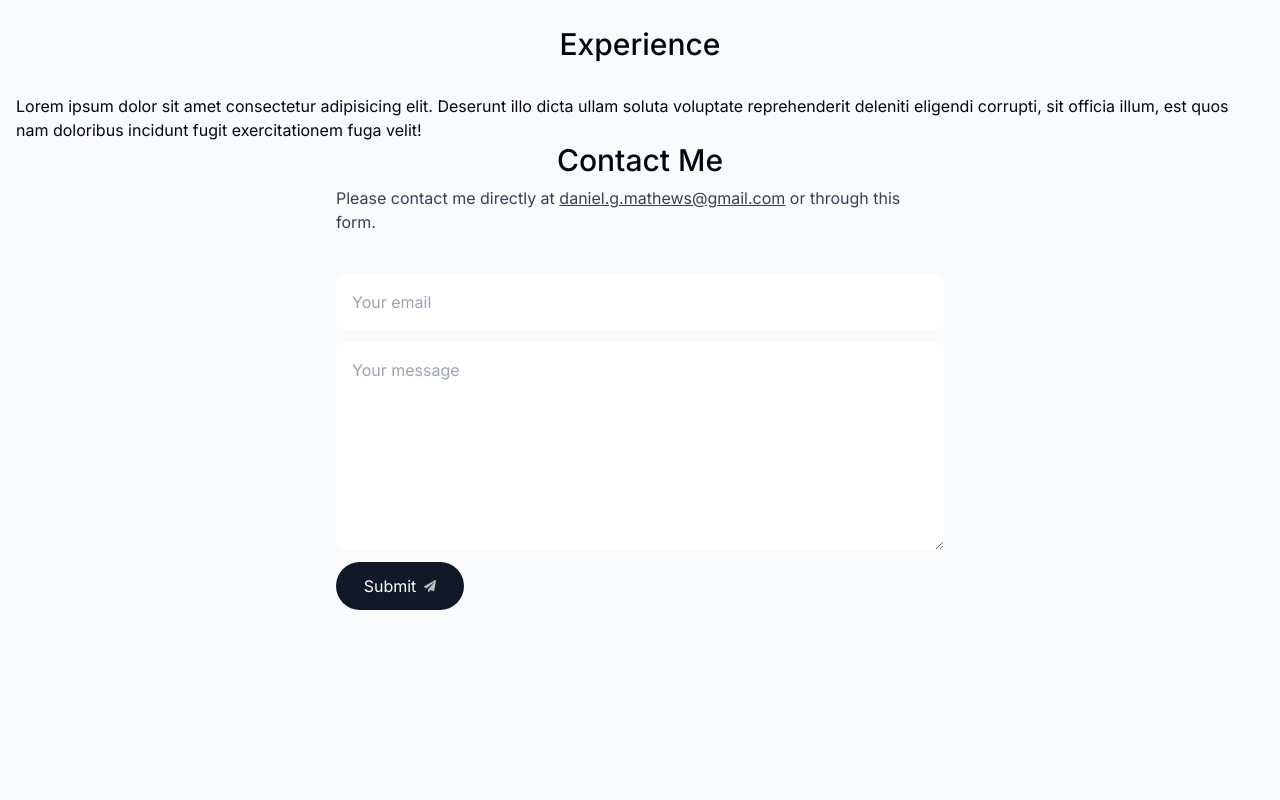
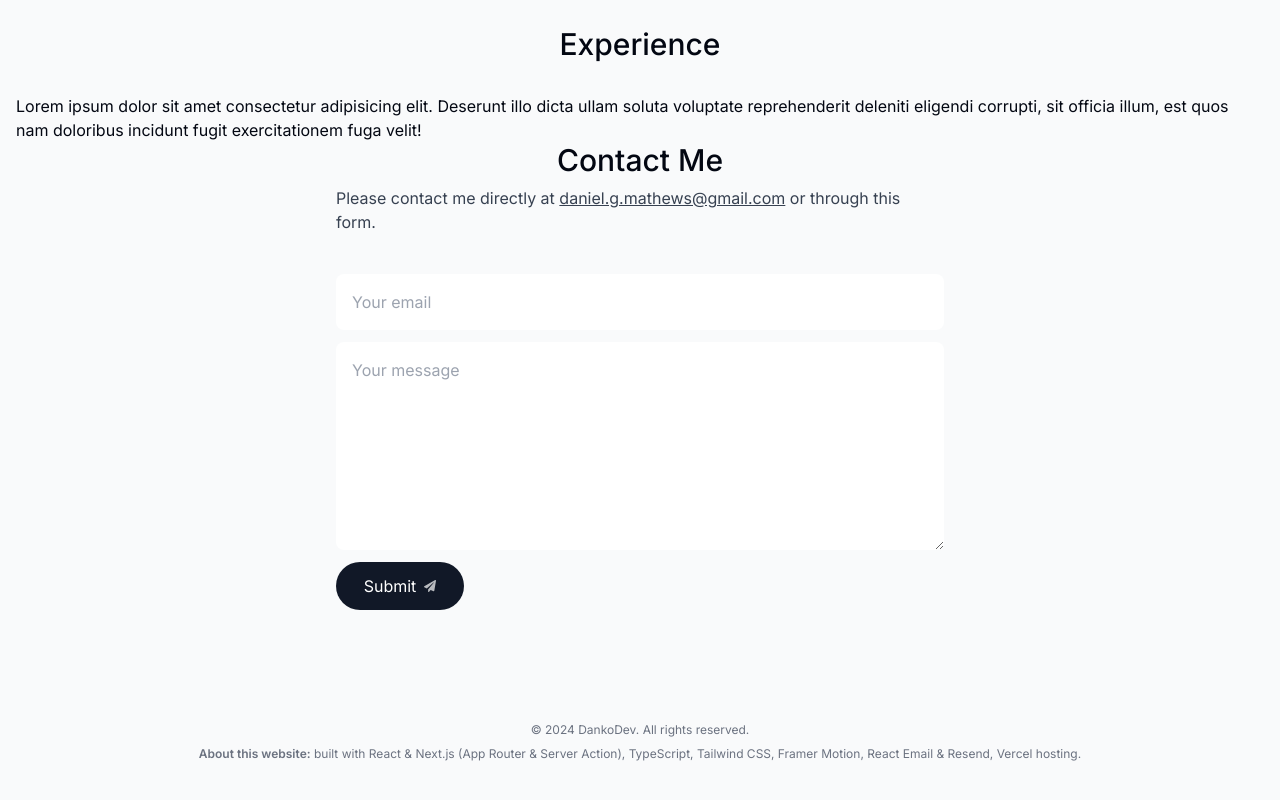
Before and after one commit to ofshvmin/portfolio-nextjs, a Next.js app: page / in a window 1280 px wide. Shown: the part 3296-4096 px from the top of the page. Before the commit the page ends 4018 px from the top, so only its background shows below. Built offline with nearby package versions, Linux system fonts and the light colour scheme; no server answers.

Commit message:
add footer component

```diff
--- a/app/layout.tsx
+++ b/app/layout.tsx
@@ -3,6 +3,7 @@
 import Header from '@/components/header'
 import ActiveSectionContextProvider from '@/context/active-section'
 import { Toaster } from 'react-hot-toast'
+import Footer from '@/components/footer'
 
 const inter = Inter({ subsets: ['latin'] })
 
@@ -28,6 +29,7 @@
         <Header />
         {children}
         <Toaster position='top-right' />
+        <Footer />
       </ActiveSectionContextProvider>
       </body>
     </html>
--- /dev/null
+++ b/components/footer.tsx
@@ -0,0 +1,16 @@
+import React from 'react'
+
+export default function Footer() {
+  return (
+    <footer
+      className='mb-10 px-4 text-center text-gray-500'
+    >
+      <small className='mb-2 block text-xs'>
+        &copy; 2024 DankoDev. All rights reserved.
+      </small>
+      <p className='text-xs'>
+        <span className='font-semibold'>About this website:</span> built with React & Next.js (App Router & Server Action), TypeScript, Tailwind CSS, Framer Motion, React Email & Resend, Vercel hosting.
+      </p>
+    </footer>
+  )
+}
```
